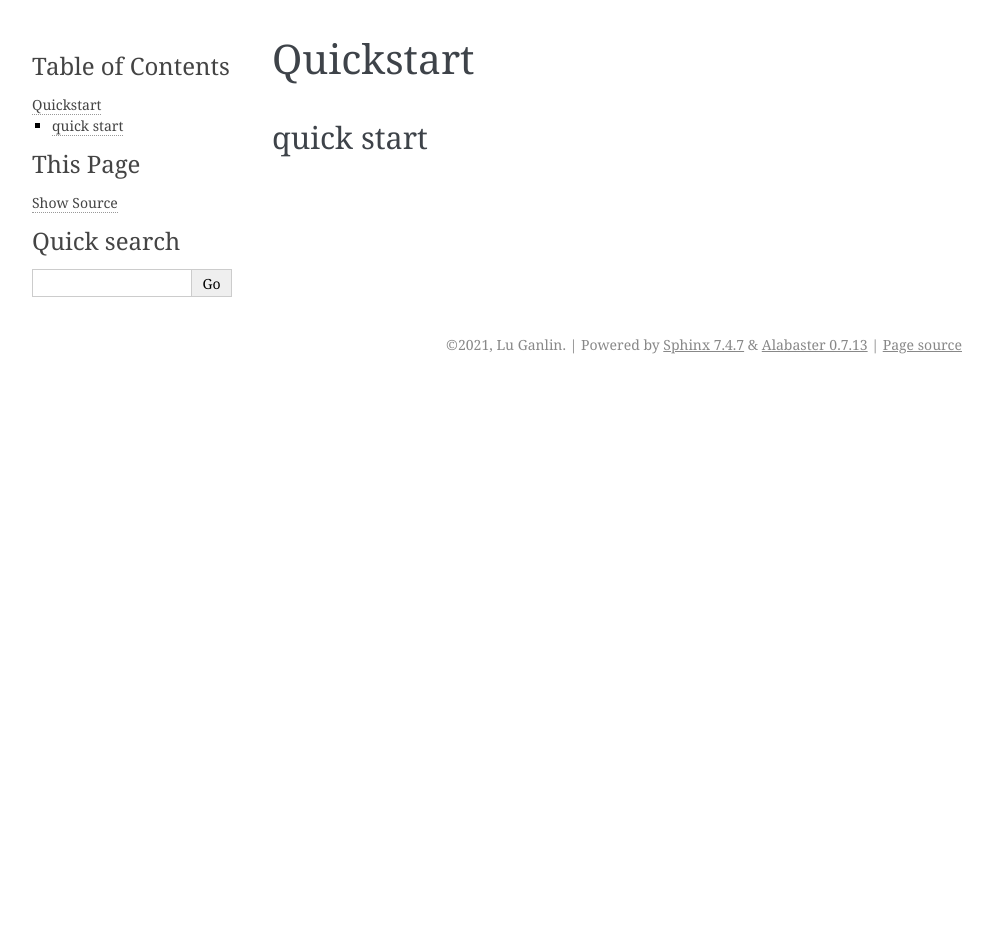
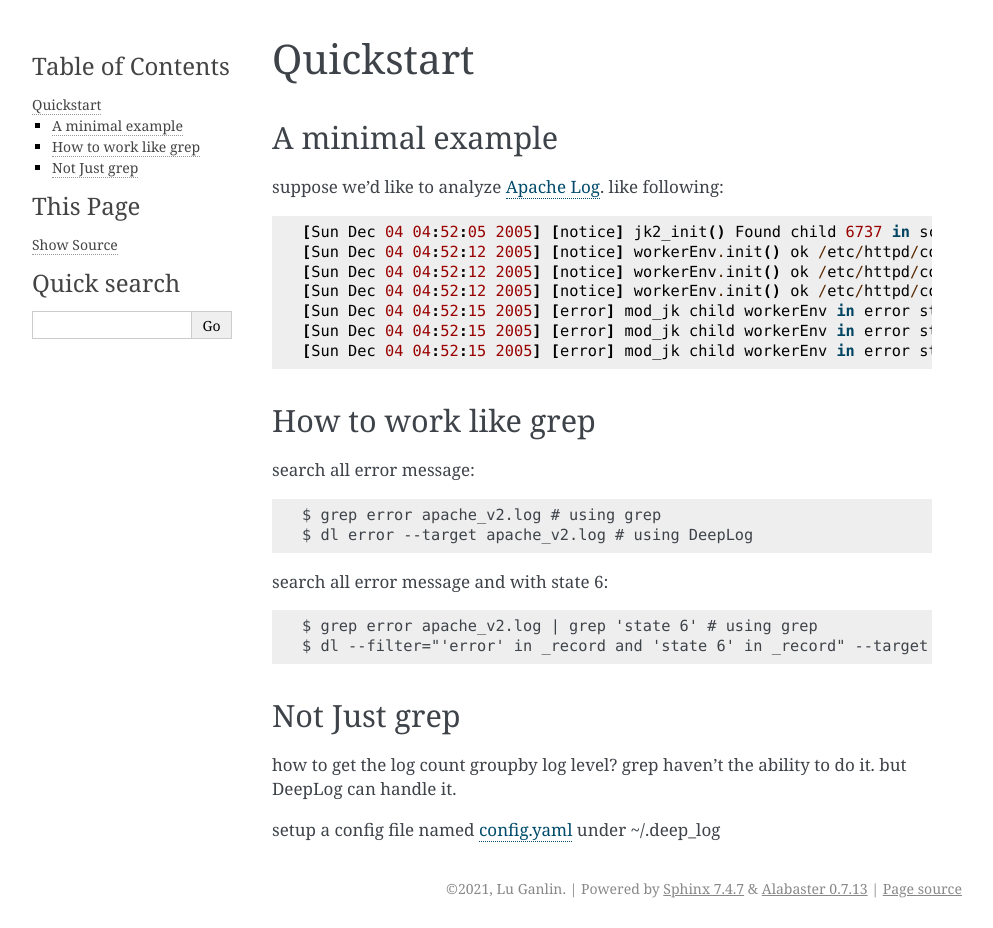
Before and after one commit to linewx/deep-log, a Sphinx documentation site: the page built from docs/quickstart.rst, in a window 1280 px wide. Shown: the whole page, without its empty margins (148-1141 px from the left). Built offline with Sphinx 7.4.7, drawn with Linux system fonts in a browser that asks for light colours; before the commit the page ends 900 px from its top, so only the background shows below that.

Commit message:
add samples

```diff
--- a/docs/quickstart.rst
+++ b/docs/quickstart.rst
@@ -2,5 +2,37 @@
 Quickstart
 ======================
 
-quick start
---------------
+A minimal example
+------------------
+suppose we'd like to analyze  `Apache Log
+<https://raw.githubusercontent.com/logpai/loghub/e293fb24b5d64f97c3277c0ca6ca63ef1008d721/Apache/Apache_2k.log>`_. like following::
+
+
+[Sun Dec 04 04:52:05 2005] [notice] jk2_init() Found child 6737 in scoreboard slot 8
+[Sun Dec 04 04:52:12 2005] [notice] workerEnv.init() ok /etc/httpd/conf/workers2.properties
+[Sun Dec 04 04:52:12 2005] [notice] workerEnv.init() ok /etc/httpd/conf/workers2.properties
+[Sun Dec 04 04:52:12 2005] [notice] workerEnv.init() ok /etc/httpd/conf/workers2.properties
+[Sun Dec 04 04:52:15 2005] [error] mod_jk child workerEnv in error state 6
+[Sun Dec 04 04:52:15 2005] [error] mod_jk child workerEnv in error state 7
+[Sun Dec 04 04:52:15 2005] [error] mod_jk child workerEnv in error state 7
+
+How to work like grep
+----------------------
+
+search all error message::
+
+$ grep error apache_v2.log # using grep
+$ dl error --target apache_v2.log # using DeepLog
+
+search all error message and with state 6::
+
+$ grep error apache_v2.log | grep 'state 6' # using grep
+$ dl --filter="'error' in _record and 'state 6' in _record" --target apache_v2.log # using DeepLog
+
+Not Just grep
+------------------
+
+how to get the log count groupby log level? grep haven't the ability to do it. but DeepLog can handle it.
+
+setup a config file named `config.yaml
+<sample/sample1/config.yaml>`_ under ~/.deep_log
```
Also changed, not shown: docs/samples/sample1/config.yaml (added, +7 -0 lines), docs/tutorial.rst (+33 -0 lines).
